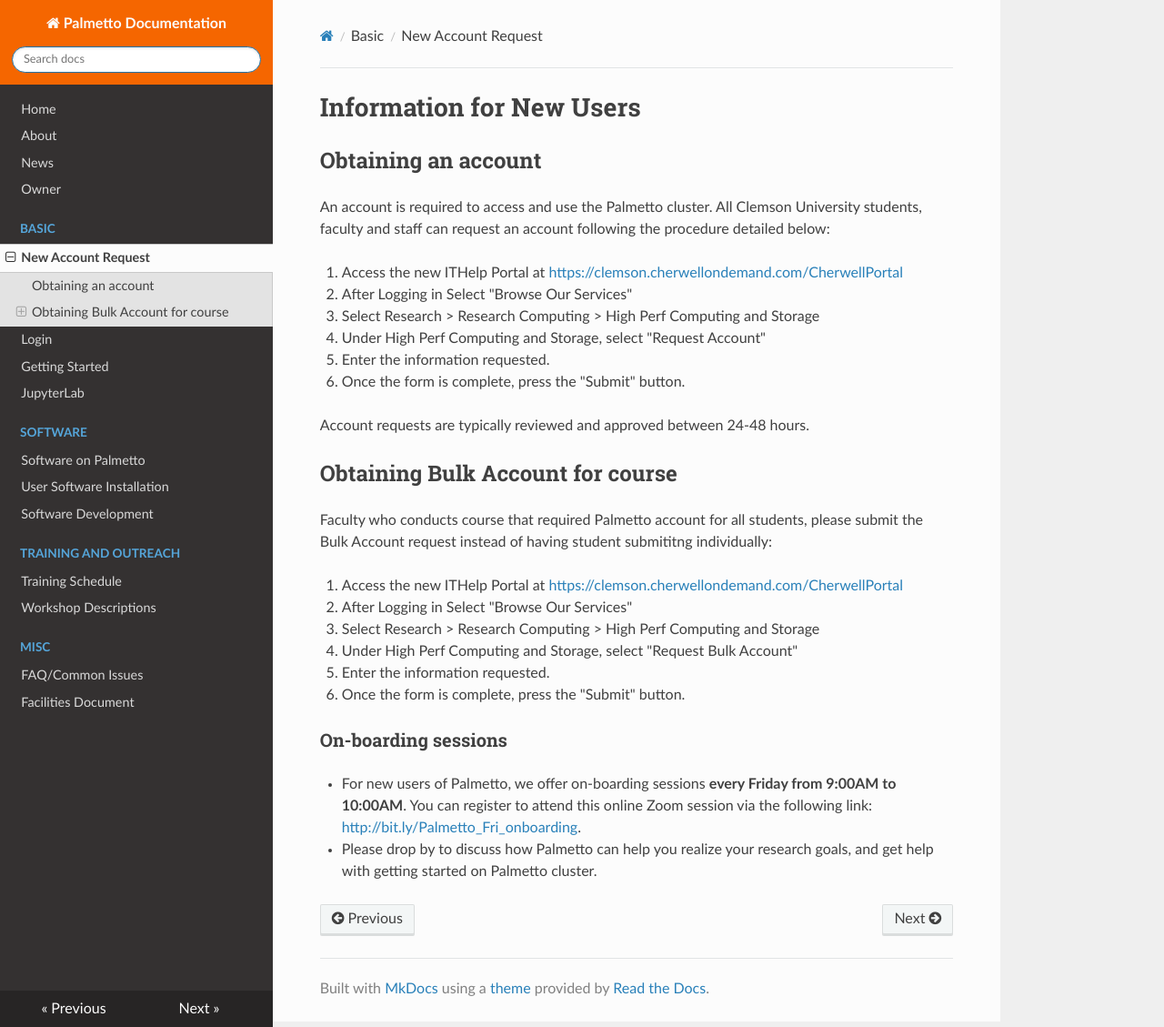
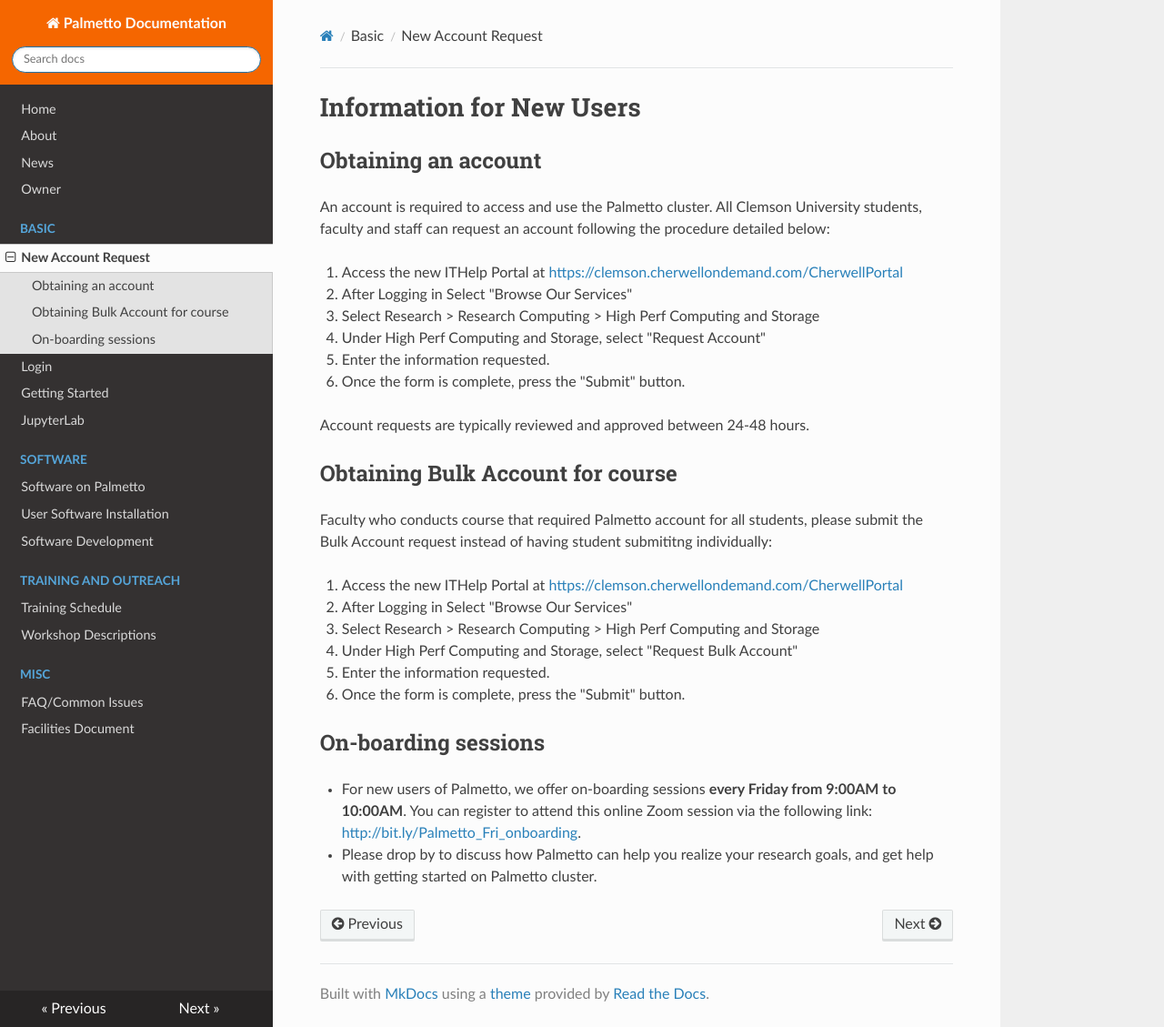
Before and after one commit to clemsonciti/palmetto-documentation, an MkDocs documentation site: the page built from docs/basic/new.md, in a window 1280 px wide and 1129 px high. Shown: the whole window at 91% size. Built offline with MkDocs 1.6.1, drawn with Linux system fonts in a browser that asks for light colours; nearby versions of some CDN libraries.

Commit message:
Update new.md

```diff
--- a/docs/basic/new.md
+++ b/docs/basic/new.md
@@ -26,7 +26,7 @@
 5. Enter the information requested.
 5. Once the form is complete, press the "Submit" button.
 
-### On-boarding sessions
+## On-boarding sessions
 
 - For new users of Palmetto, we offer on-boarding sessions **every
 Friday from 9:00AM to 10:00AM**. You can register to attend this online Zoom session
```
